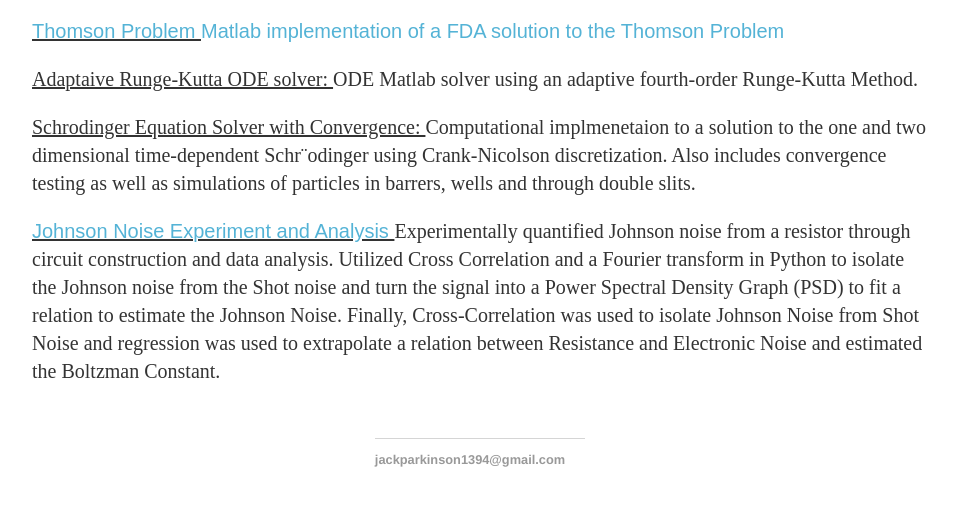
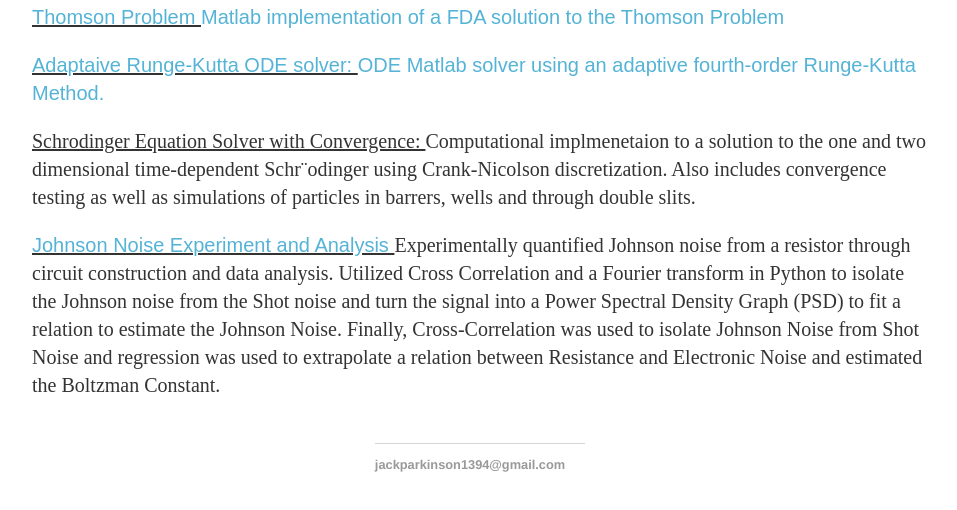
Before and after one commit to jrongtt/jrongtt.github.io, a website: page ComputationalPhysics.html in a window 1280 px wide. Shown: the part 364-874 px from the top of the page, without its empty margins (160-1117 px from the left). Drawn offline with Linux system fonts and the light colour scheme.

Commit message:
added rk
added rk

```diff
--- a/ComputationalPhysics.html
+++ b/ComputationalPhysics.html
@@ -23,7 +23,7 @@
           Matlab implementation of a FDA solution to the Thomson Problem
         </a></p>
 
-         <p>  <u>  Adaptaive Runge-Kutta ODE solver:  </u>
+         <p>  <u>   <a href="https://github.com/jrongtt/Adaptive_RK" class = "links" target="_blank"> Adaptaive Runge-Kutta ODE solver:  </u>
 
             ODE Matlab solver using an adaptive fourth-order Runge-Kutta Method. </a></p>
 
```
